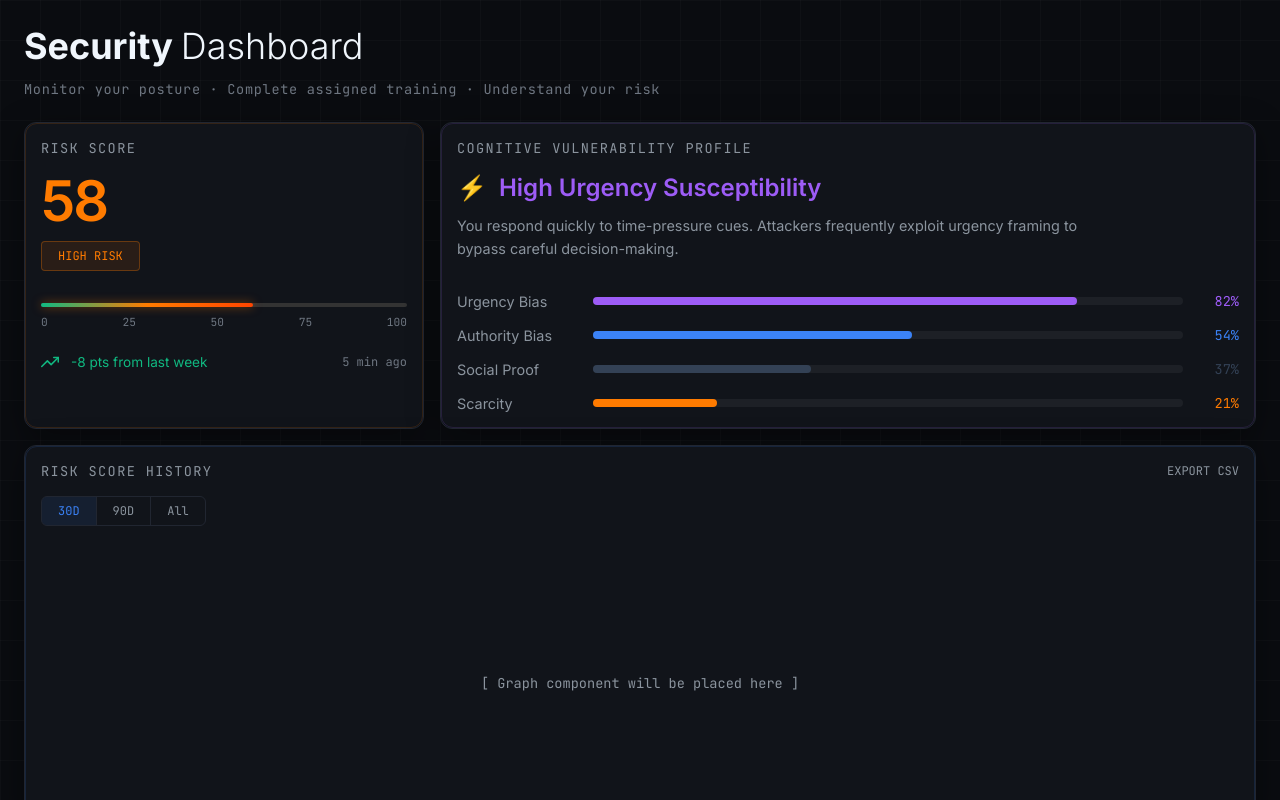
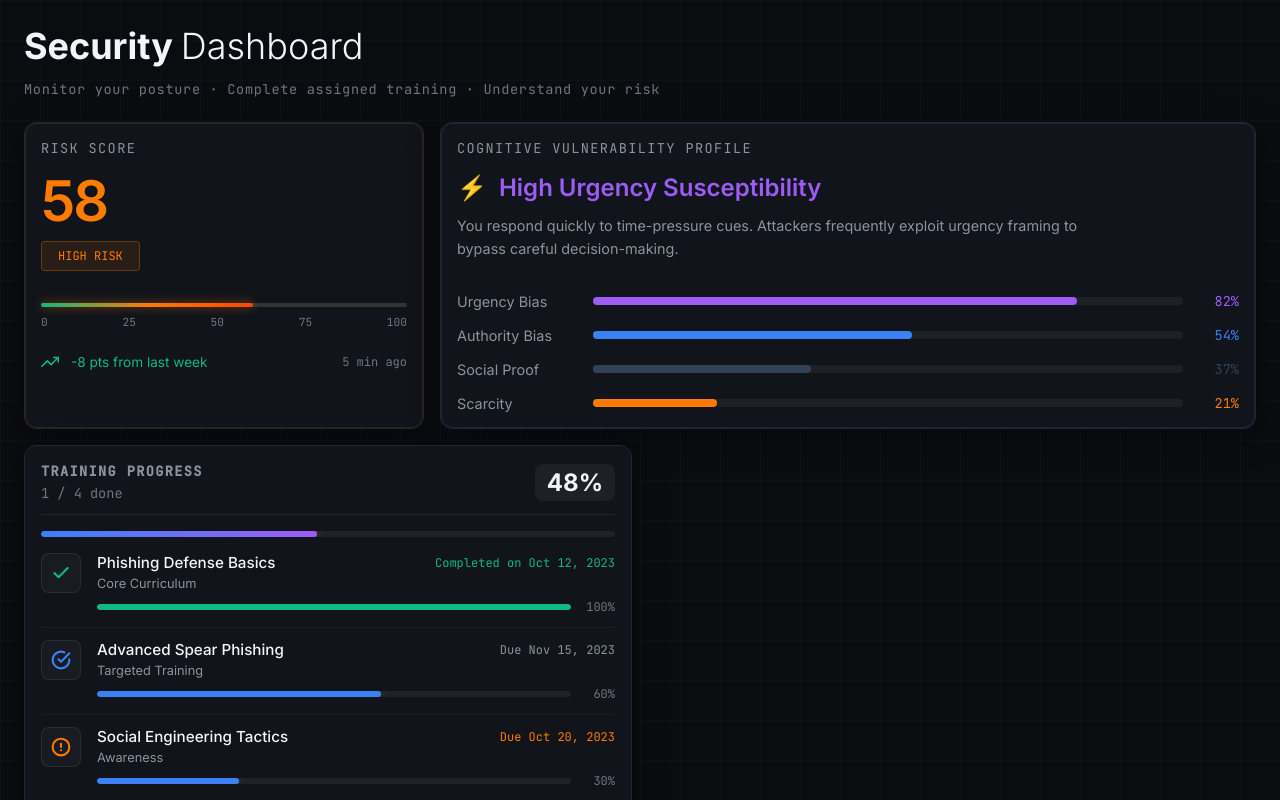
Before and after one commit to ForhaadM/AdaptiveSec, a React app in the folder frontend/: page / in a window 1280 px wide. Built offline with nearby package versions, Linux system fonts and the light colour scheme; the HTML template or start-up script is replaced by a standard one.

Commit message:
W2-015: Initial training progress card creation

```diff
--- a/frontend/src/components/DashboardLayout.jsx
+++ b/frontend/src/components/DashboardLayout.jsx
@@ -1,6 +1,7 @@
 import RiskScoreWidget from './RiskScoreWidget'
 import HistoryChart from './HistoryChart'
 import CognitiveProfileCard from './CognitiveProfileCard'
+import TrainingProgressSection from './TrainingProgressSection'
 
 export default function DashboardLayout() {
   return (
@@ -32,6 +33,7 @@ export default function DashboardLayout() {
           <div className="grid-layout">
             <RiskScoreWidget />
             <CognitiveProfileCard />
+            <TrainingProgressSection />
             <HistoryChart />
           </div>
         </section>
--- a/frontend/src/components/TrainingProgressSection.jsx
+++ b/frontend/src/components/TrainingProgressSection.jsx
@@ -1,12 +1,152 @@
-export default function TrainingProgressSection() {
+import { useState, useEffect } from 'react';
+
+const mockTrainingData = [
+  {
+    id: 1,
+    title: 'Phishing Defense Basics',
+    category: 'Core Curriculum',
+    progress: 100,
+    status: 'complete',
+    completionDate: 'Oct 12, 2023',
+    dueDate: 'Nov 01, 2023'
+  },
+  {
+    id: 2,
+    title: 'Advanced Spear Phishing',
+    category: 'Targeted Training',
+    progress: 60,
+    status: 'in-progress',
+    dueDate: 'Nov 15, 2023'
+  },
+  {
+    id: 3,
+    title: 'Social Engineering Tactics',
+    category: 'Awareness',
+    progress: 30,
+    status: 'overdue',
+    dueDate: 'Oct 20, 2023'
+  },
+  {
+    id: 4,
+    title: 'Handling Suspicious Attachments',
+    category: 'Practical Drills',
+    progress: 0,
+    status: 'not-started',
+    dueDate: 'Dec 05, 2023'
+  }
+];
+
+export default function TrainingProgressSection({ userId }) {
+  const [data, setData] = useState(mockTrainingData);
+  const [loading, setLoading] = useState(false);
+
+  useEffect(() => {
+    if (userId) {
+      setLoading(true);
+      fetch(`/api/v1/users/${userId}/training`)
+        .then(res => res.json())
+        .then(apiData => {
+          setData(apiData);
+          setLoading(false);
+        })
+        .catch(err => {
+          console.error("Failed to fetch training data", err);
+          setData(mockTrainingData);
+          setLoading(false);
+        });
+    }
+  }, [userId]);
+
+  const completedCount = data.filter(m => m.status === 'complete').length;
+  const totalCount = data.length;
+
+  const overallProgress = totalCount > 0
+    ? Math.round((data.reduce((acc, curr) => acc + curr.progress, 0) / (totalCount * 100)) * 100)
+    : 0;
+
   return (
-    <div className="card stub-card">
-      <svg className="mb-4" width="32" height="32" viewBox="0 0 24 24" fill="none" stroke="var(--text-muted)" strokeWidth="2" strokeLinecap="round" strokeLinejoin="round">
-        <path d="M22 11.08V12a10 10 0 1 1-5.93-9.14"></path>
-        <polyline points="22 4 12 14.01 9 11.01"></polyline>
-      </svg>
-      <h3>Training Progress</h3>
-      <p style={{ marginTop: '8px' }}>Component Stub - Coming Soon</p>
+    <div className="card training-card">
+      <div className="card-header border-bottom-light">
+        <div>
+          <h3 className="card-title">Training Progress</h3>
+          <p className="training-subtitle">{completedCount} / {totalCount} done</p>
+        </div>
+        <div className="training-overall-pct">{overallProgress}%</div>
+      </div>
+
+      <div className="training-overall-bar-container">
+          <div className="training-bar-bg mb-4">
+            <div
+              className="training-bar-fill overall-fill"
+              style={{ width: `${overallProgress}%` }}
+            ></div>
+          </div>
+      </div>
+
+      {loading ? (
+        <p className="training-loading">Loading...</p>
+      ) : (
+        <div className="training-list">
+          {data.map(module => (
+            <div key={module.id} className={`training-item ${module.status}`}>
+              <div className="training-icon">
+                {module.status === 'complete' && (
+                  <svg width="20" height="20" viewBox="0 0 24 24" fill="none" stroke="var(--accent-green)" strokeWidth="2.5" strokeLinecap="round" strokeLinejoin="round">
+                    <polyline points="20 6 9 17 4 12"></polyline>
+                  </svg>
+                )}
+                {module.status === 'overdue' && (
+                  <svg width="20" height="20" viewBox="0 0 24 24" fill="none" stroke="var(--accent-orange)" strokeWidth="2.5" strokeLinecap="round" strokeLinejoin="round">
+                    <circle cx="12" cy="12" r="10"></circle>
+                    <line x1="12" y1="8" x2="12" y2="12"></line>
+                    <line x1="12" y1="16" x2="12.01" y2="16"></line>
+                  </svg>
+                )}
+                {module.status === 'not-started' && (
+                  <svg width="20" height="20" viewBox="0 0 24 24" fill="none" stroke="var(--text-muted)" strokeWidth="2.5" strokeLinecap="round" strokeLinejoin="round">
+                    <circle cx="12" cy="12" r="10"></circle>
+                    <polyline points="12 6 12 12 16 14"></polyline>
+                  </svg>
+                )}
+                {module.status === 'in-progress' && (
+                  <svg width="20" height="20" viewBox="0 0 24 24" fill="none" stroke="var(--accent-blue)" strokeWidth="2.5" strokeLinecap="round" strokeLinejoin="round">
+                    <path d="M22 11.08V12a10 10 0 1 1-5.93-9.14"></path>
+                    <polyline points="22 4 12 14.01 9 11.01"></polyline>
+                  </svg>
+                )}
+              </div>
+
+              <div className="training-details">
+                <div className="training-details-header">
+                  <span className="training-module-title">{module.title}</span>
+                  {module.status === 'complete' ? (
+                     <span className="training-date status-complete">Completed on {module.completionDate}</span>
+                  ) : module.status === 'overdue' ? (
+                     <span className="training-date status-overdue">Due {module.dueDate}</span>
+                  ) : (
+                     <span className="training-date">Due {module.dueDate}</span>
+                  )}
+                </div>
+                <div className="training-category">{module.category}</div>
+
+                <div className="training-module-progress">
+                  <div className="training-bar-bg">
+                    <div
+                      className={`training-bar-fill ${module.status === 'complete' ? 'fill-complete' : 'fill-default'}`}
+                      style={{ width: `${module.progress}%` }}
+                    ></div>
+                  </div>
+                  <span className="training-pct">{module.progress}%</span>
+                </div>
+              </div>
+            </div>
+          ))}
+        </div>
+      )}
+
+      <button className="risk-level-btn btn-full-width mt-4">
+        Browse All Courses
+      </button>
     </div>
-  )
+  );
 }
--- a/frontend/src/index.css
+++ b/frontend/src/index.css
@@ -399,3 +399,172 @@ body {
 .chart-link:hover {
   color: var(--text-main);
 }
+
+/* Training Progress Card */
+.training-card {
+  display: flex;
+  flex-direction: column;
+  grid-column: span 6;
+}
+
+.border-bottom-light {
+    border-bottom: 1px solid var(--border-light);
+    padding-bottom: 12px;
+    margin-bottom: 16px;
+}
+
+.training-subtitle {
+  color: var(--text-mono);
+  font-family: var(--font-mono);
+  font-size: 0.85rem;
+  margin-top: 4px;
+}
+
+.training-overall-pct {
+  font-size: 1.5rem;
+  font-weight: 700;
+  color: var(--text-main);
+  background: rgba(255, 255, 255, 0.05);
+  padding: 4px 12px;
+  border-radius: 8px;
+}
+
+.training-loading {
+  color: var(--text-muted);
+  text-align: center;
+  padding: 24px 0;
+}
+
+.training-list {
+  display: flex;
+  flex-direction: column;
+  gap: 12px;
+}
+
+.training-item {
+  display: flex;
+  gap: 16px;
+  padding-bottom: 12px;
+  border-bottom: 1px solid rgba(255, 255, 255, 0.04);
+}
+
+.training-item:last-child {
+  border-bottom: none;
+  padding-bottom: 0;
+}
+
+.training-icon {
+  width: 40px;
+  height: 40px;
+  min-width: 40px;
+  border-radius: 8px;
+  background: rgba(255, 255, 255, 0.03);
+  display: flex;
+  align-items: center;
+  justify-content: center;
+  border: 1px solid var(--border-light);
+}
+
+.training-details {
+  flex: 1;
+}
+
+.training-details-header {
+  display: flex;
+  justify-content: space-between;
+  align-items: center;
+  margin-bottom: 4px;
+}
+
+.training-module-title {
+  font-weight: 500;
+  color: var(--text-main);
+  font-size: 0.95rem;
+}
+
+.training-category {
+  font-size: 0.8rem;
+  color: var(--text-muted);
+  margin-bottom: 8px;
+}
+
+.training-date {
+  font-size: 0.75rem;
+  color: var(--text-muted);
+  font-family: var(--font-mono);
+}
+
+.training-module-progress {
+  display: flex;
+  align-items: center;
+  gap: 12px;
+}
+
+.training-bar-bg {
+  flex: 1;
+  height: 6px;
+  background: rgba(255, 255, 255, 0.06);
+  border-radius: 3px;
+  overflow: hidden;
+}
+
+.training-bar-fill {
+  height: 100%;
+  border-radius: 3px;
+  transition: width 0.3s ease;
+}
+
+.fill-default {
+  background: var(--accent-blue);
+  box-shadow: 0 0 8px rgba(59, 130, 246, 0.4);
+}
+
+.fill-complete {
+  background: var(--accent-green);
+  box-shadow: 0 0 8px rgba(16, 185, 129, 0.4);
+}
+
+.overall-fill {
+  background: linear-gradient(90deg, var(--accent-blue) 0%, var(--accent-purple) 100%);
+  box-shadow: 0 0 10px rgba(157, 92, 246, 0.4);
+}
+
+.training-pct {
+  font-size: 0.75rem;
+  font-family: var(--font-mono);
+  color: var(--text-mono);
+  min-width: 32px;
+  text-align: right;
+}
+
+.status-complete {
+  color: var(--accent-green);
+}
+
+.status-overdue {
+  color: var(--risk-orange);
+}
+
+.btn-full-width {
+  width: 100%;
+  text-align: center;
+  cursor: pointer;
+  background: rgba(255, 255, 255, 0.03);
+  border: 1px solid var(--border-light);
+  color: var(--text-main);
+  transition: all 0.2s;
+  padding: 10px;
+  margin-bottom: 0px;
+}
+
+.btn-full-width:hover {
+  background: rgba(255, 255, 255, 0.08);
+}
+
+.mt-4 {
+  margin-top: 16px;
+}
+
+.mb-4 {
+  margin-bottom: 16px;
+}
```
